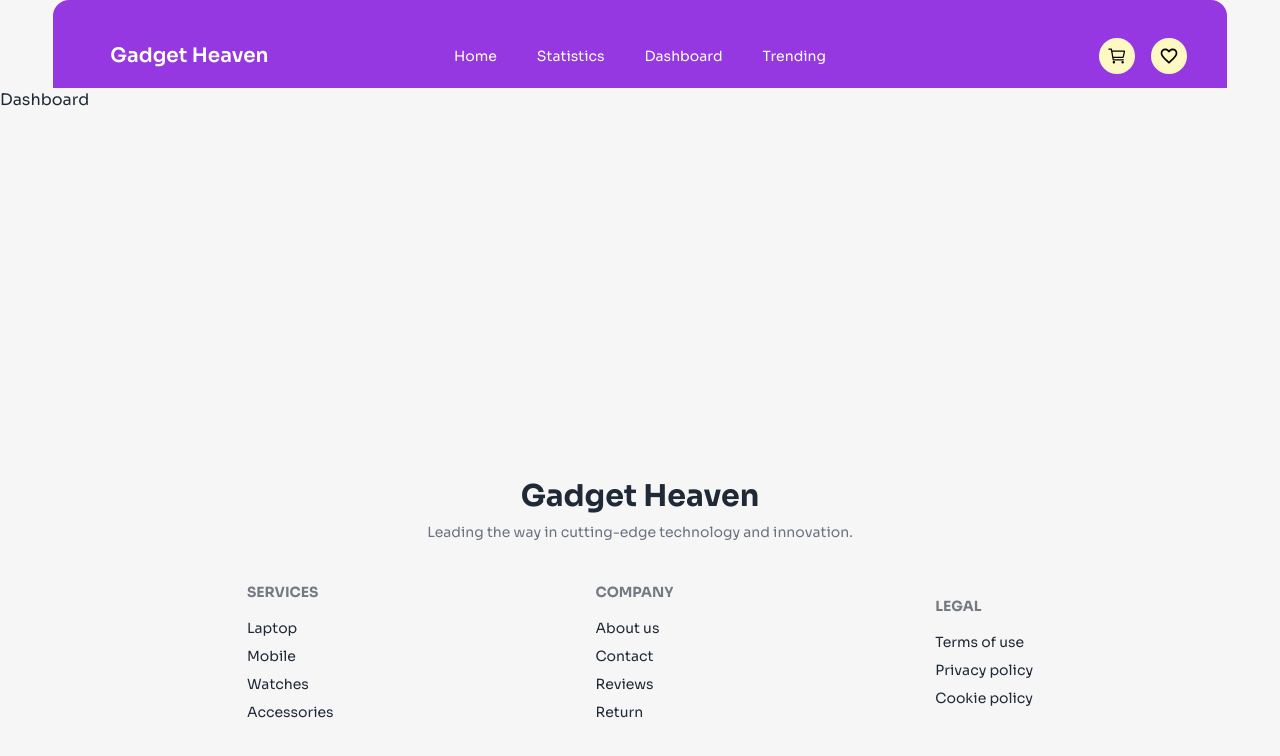
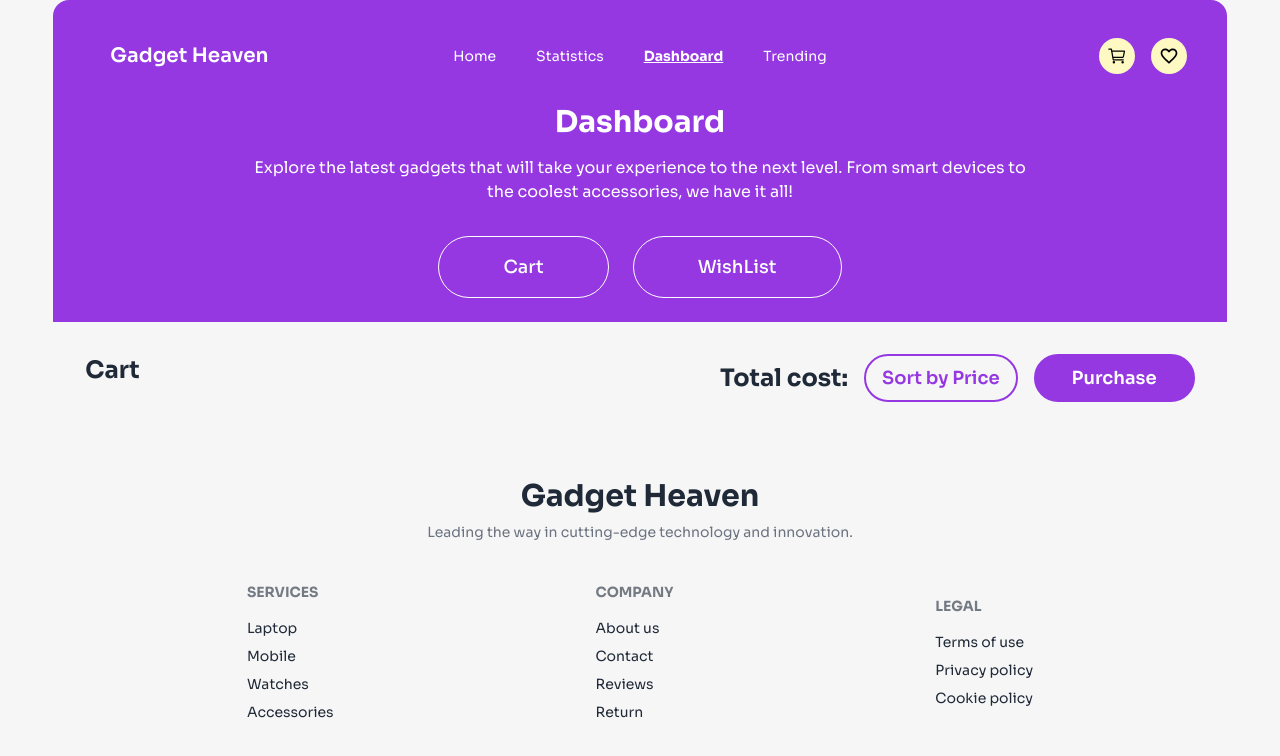
Before and after one commit to programming-hero-web-course-4/b10a8-gadget-heaven-SubirChDey, a React (Vite) app: page /dashboard in a window 1280 px wide. Shown: the top 756 px of the page. Built offline with nearby package versions, Linux system fonts and the light colour scheme.

Commit message:
few page decorated

```diff
--- a/src/components/Categories.jsx
+++ b/src/components/Categories.jsx
@@ -14,7 +14,7 @@ const Categories = ({ categories }) => {
 
                 {
             categories.map(category =>(
-                <NavLink key={category.category} to={`/category/${category.category}`} role='tab' className='tab' > {category.category}
+                <NavLink key={category.category} to={`/category/${category.category}`} role='tab' className={({isActive}) => `tab ${isActive?'tab-active border border-[#9538E2] bg-[#9538E2] text-white': 'bg-white'}  w-10/12 rounded-full items-center flex justify-center text-center pb-8 pt-2`} > {category.category}
                   </NavLink>)
             )
 
--- a/src/components/Navbar.jsx
+++ b/src/components/Navbar.jsx
@@ -34,10 +34,10 @@ const Navbar = () => {
             </div>
             <div className="navbar-center hidden lg:flex">
                 <ul className="menu menu-horizontal px-1 gap-10">
-                    <NavLink to={'/'}>Home</NavLink>
-                    <NavLink  to={'/statistics'}>Statistics</NavLink>
-                    <NavLink to={'/dashboard'}>Dashboard</NavLink>
-                    <NavLink to={'/trending'}>Trending</NavLink>
+                    <NavLink className={({isActive}) => `${isActive? 'font-bold underline': ''} hover:text-warning`} to={'/'}>Home</NavLink>
+                    <NavLink className={({isActive}) => `${isActive? 'font-bold underline': ''} hover:text-warning`} to={'/statistics'}>Statistics</NavLink>
+                    <NavLink className={({isActive}) => `${isActive? 'font-bold underline': ''} hover:text-warning`} to={'/dashboard'}>Dashboard</NavLink>
+                    <NavLink className={({isActive}) => `${isActive? 'font-bold underline': ''} hover:text-warning`} to={'/trending'}>Trending</NavLink>
 
                 </ul>
             </div>
--- a/src/pages/Dashboard.jsx
+++ b/src/pages/Dashboard.jsx
@@ -6,7 +6,26 @@ const Dashboard = () => {
   }, []);
 
   return (
-    <div>Dashboard</div>
+    <div>
+      <div className="bg-[#9538E2] w-11/12 mx-auto text-center">
+        <h2 className="text-3xl text-white font-bold p-4"> Dashboard </h2>
+        <p className="text-white pb-8">Explore the latest gadgets that will take your experience to the next level. From smart devices to <br /> the coolest accessories, we have it all!</p>
+        <div className="flex justify-center gap-6 pb-6">
+          <button className="border border-white px-16 py-4 rounded-full font-medium text-white text-lg"> Cart </button>
+          <button className="border border-white px-16 py-4 rounded-full font-medium text-white text-lg"> WishList </button>
+        </div>
+      </div>
+      <div className="flex justify-between w-11/12 mx-auto p-8">
+        <div className="text-2xl font-bold">
+          <h3>Cart</h3>
+        </div>
+        <div className="flex items-center justify-between gap-4">
+          <h3 className="text-2xl font-bold">Total cost: </h3>
+          <button className="text-lg font-semibold border-2 border-[#9538E2] text-[#9538E2] rounded-full py-2 px-4">Sort by Price</button>
+          <button className="text-lg font-semibold border-2 bg-[#9538E2] border-[#9538E2] text-white rounded-full py-2 px-9">Purchase</button>
+        </div>
+      </div>
+    </div>
   )
 }
 
--- a/src/pages/Product.jsx
+++ b/src/pages/Product.jsx
@@ -1,16 +1,18 @@
 import React, { useState } from 'react'
-import { Link } from 'react-router-dom'
+import { Link, NavLink } from 'react-router-dom'
 
-const Product = ({product}) => {
-    const { product_image, product_title, price} = product || {}
+const Product = ({ product }) => {
+  const { product_image, product_title, price, } = product || {}
   return (
 
-        <div className='card border-2 p-6 shadow-lg m-4 bg-white'>
-            <img className='w-full h-[250px] object-cover rounded-lg' src={product_image} alt="" />
-            <p className='text-xl font-semibold py-2'>{product_title}</p>
-            <p className='text-lg text-gray-500 py-2'> Price: ${price}</p>
-            <Link > <button className='btn border-[#9538E2] rounded-full text-xl font-bold text-[#9538E2]'> View Deails</button> </Link>
-        </div>
+    <div>
+      <div className='card border-2 p-6 shadow-lg m-4 bg-white'>
+        <img className='w-full h-[250px] object-cover rounded-lg' src={product_image} alt="" />
+        <p className='text-xl font-semibold py-2'>{product_title}</p>
+        <p className='text-lg text-gray-500 py-2'> Price: ${price}</p>
+        <NavLink to={`/product/${product.product_id}`}><button className='btn border-[#9538E2] rounded-full text-xl font-bold text-[#9538E2]'> View Deails</button></NavLink>
+      </div>
+    </div>
 
   )
 }
--- a/src/pages/ProductDetails.jsx
+++ b/src/pages/ProductDetails.jsx
@@ -1,6 +1,26 @@
+import { useEffect, useState } from "react"
+import { useLoaderData, useParams } from "react-router-dom"
+
 const ProductDetails = () => {
+  const data = useLoaderData()
+  const { id } = useParams()
+  const [product, setProduct] = useState({})
+
+  useEffect(() => {
+    const singleProduct = data.find(product => product.id == id)
+    setProduct(singleProduct)
+  }, [data, id])
+
   return (
-    <div>ProductDetails</div>
+    <div>
+      {/* <p>Coffee Details: {product.product_title}</p>
+      <img src={product.product_image} alt="" /> */}
+
+
+
+    </div>
+
+
   )
 }
 
--- a/src/pages/Statistics.jsx
+++ b/src/pages/Statistics.jsx
@@ -6,7 +6,12 @@ const Statistics = () => {
   }, []);
 
   return (
-    <div>Statistics</div>
+    <div>
+      <div className="bg-[#9538E2] w-11/12 mx-auto text-center">
+        <h2 className="text-3xl text-white font-bold p-4"> Statistics </h2>
+        <p className="text-white pb-8">Explore the latest gadgets that will take your experience to the next level. From smart devices to <br /> the coolest accessories, we have it all!</p>
+      </div>
+    </div>
   )
 }
 
--- a/src/pages/Trending.jsx
+++ b/src/pages/Trending.jsx
@@ -6,13 +6,19 @@ import { useEffect } from "react";
 const Trending = () => {
     useEffect(() => {
         document.title = "Trending Products | Gadget Heaven";
-      }, []);
+    }, []);
     const data = useLoaderData([])
     return (
-        <div className="grid grid-cols-1 md:grid-cols-2 lg:grid-cols-4 bg-gray-100 rounded-2xl w-11/12 mx-auto">
-            {
-                data.map(product => <Product key={product.id} product={product}></Product>)
-            }
+        <div>
+            <div className="bg-[#9538E2] w-11/12 mx-auto text-center">
+                <h2 className="text-3xl text-white font-bold p-4"> Statistics </h2>
+                <p className="text-white pb-8">Explore the latest gadgets that will take your experience to the next level. From smart devices to <br /> the coolest accessories, we have it all!</p>
+            </div>
+            <div className="grid grid-cols-1 md:grid-cols-2 lg:grid-cols-4 bg-gray-100 rounded-2xl w-11/12 mx-auto">
+                {
+                    data.map(product => <Product key={product.id} product={product}></Product>)
+                }
+            </div>
         </div>
     )
 }
--- a/src/routes/Routes.jsx
+++ b/src/routes/Routes.jsx
@@ -6,6 +6,7 @@ import Dashboard from "../pages/Dashboard";
 import Statistics from "../pages/Statistics";
 import ErrorPage from "../pages/ErrorPage";
 import Trending from "../pages/Trending";
+import ProductDetails from "../pages/ProductDetails";
 
 
 const router = createBrowserRouter([
@@ -43,6 +44,11 @@ const router = createBrowserRouter([
         path: "trending",
         element: <Trending></Trending>,
         loader: () => fetch('../products.json'),
+      },
+      {
+        path: "/product/:id",
+        element: <ProductDetails></ProductDetails>,
+        loader: () => fetch('../products.json'),
       }
     ]
   },
```
